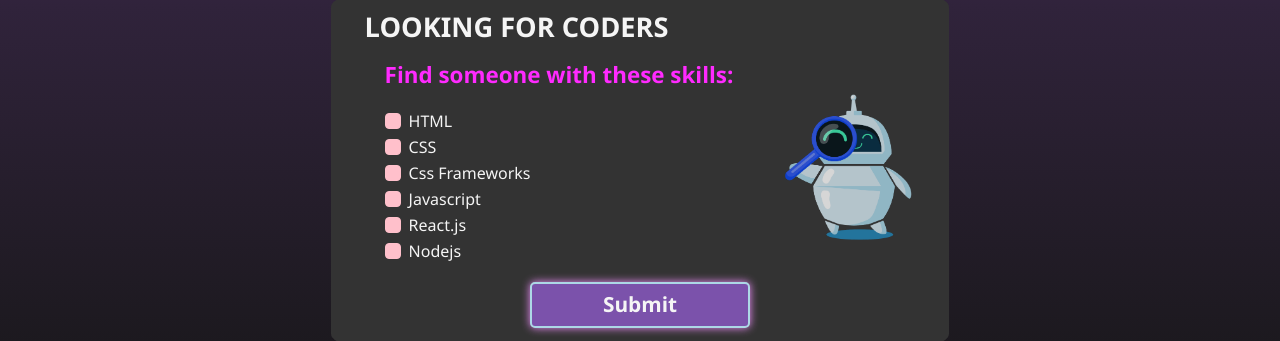
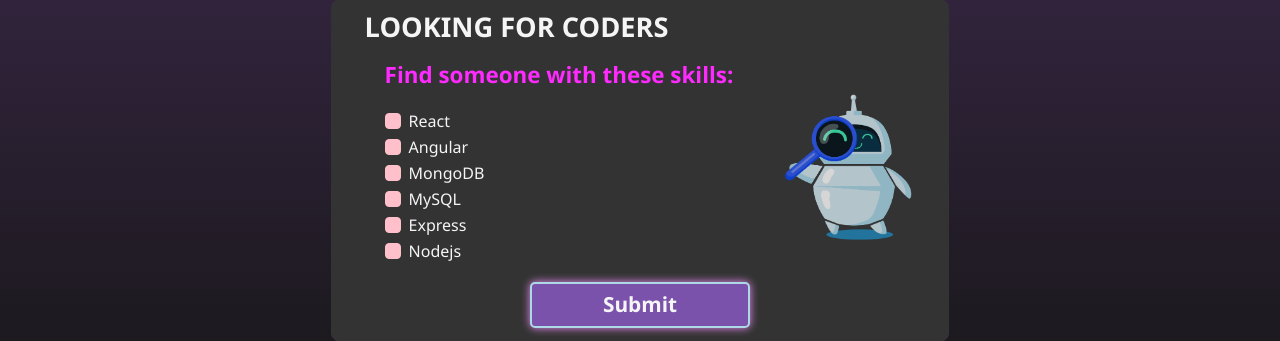
Before and after one commit to LorenzoFTSIC/LFCoders, a React (Create React App) app in the folder client/: page /searchcoders in a window 1280 px wide. Shown: the part 353-694 px from the top of the page. Built offline with nearby package versions, Linux system fonts and the light colour scheme.

Commit message:
added values to sign up and lfc form

```diff
--- a/client/src/pages/Searchcoders.js
+++ b/client/src/pages/Searchcoders.js
@@ -51,33 +51,33 @@ const Searchcoders = () => {
                     <div style={styles.formContainer}>
 
                       <div className="form-check">
-                        <input className="form-check-input" style={styles.checkbox} type="checkbox" value="" id="html"/>
-                        <label className="form-check-label" htmlFor="html">
-                          HTML
+                        <input className="form-check-input" style={styles.checkbox} type="checkbox" value="React" id="react"/>
+                        <label className="form-check-label" htmlFor="react">
+                          React
                         </label>
                       </div>
                       <div className="form-check">
-                        <input className="form-check-input" style={styles.checkbox} type="checkbox" value="" id="css"/>
-                        <label className="form-check-label" htmlFor="css">
-                          CSS
+                        <input className="form-check-input" style={styles.checkbox} type="checkbox" value="Angular" id="angular"/>
+                        <label className="form-check-label" htmlFor="angular">
+                          Angular
                         </label>
                       </div>
                       <div className="form-check">
-                        <input className="form-check-input" style={styles.checkbox} type="checkbox" value="" id="cssframework"/>
-                        <label className="form-check-label" htmlFor="cssframework">
-                          Css Frameworks
+                        <input className="form-check-input" style={styles.checkbox} type="checkbox" value="MongoDB" id="mongodb"/>
+                        <label className="form-check-label" htmlFor="mongodb">
+                          MongoDB
                         </label>
                       </div>
                       <div className="form-check">
-                        <input className="form-check-input" style={styles.checkbox} type="checkbox" value="" id="js"/>
-                        <label className="form-check-label" htmlFor="js">
-                          Javascript
+                        <input className="form-check-input" style={styles.checkbox} type="checkbox" value="MySQL" id="mysql"/>
+                        <label className="form-check-label" htmlFor="mysql">
+                          MySQL
                         </label>
                       </div>
                       <div className="form-check">
-                        <input className="form-check-input" style={styles.checkbox} type="checkbox" value="" id="react"/>
-                        <label className="form-check-label" htmlFor="react">
-                          React.js
+                        <input className="form-check-input" style={styles.checkbox} type="checkbox" value="Express" id="express"/>
+                        <label className="form-check-label" htmlFor="express">
+                          Express
                         </label>
                       </div>
                       <div className="form-check">
--- a/client/src/pages/Signup.js
+++ b/client/src/pages/Signup.js
@@ -302,37 +302,37 @@ const Signup = () => {
                     <div style={styles.formContainer}>
 
                       <div className="form-check">
-                        <input className="form-check-input" style={styles.checkbox} type="checkbox" value="" id="html"/>
-                        <label className="form-check-label" htmlFor="html">
-                          HTML
+                        <input className="form-check-input" style={styles.checkbox} type="checkbox" value="React" id="react"/>
+                        <label className="form-check-label" htmlFor="react">
+                          React
                         </label>
                       </div>
                       <div className="form-check">
-                        <input className="form-check-input" style={styles.checkbox} type="checkbox" value="" id="css"/>
-                        <label className="form-check-label" htmlFor="css">
-                          CSS
+                        <input className="form-check-input" style={styles.checkbox} type="checkbox" value="Angular" id="angular"/>
+                        <label className="form-check-label" htmlFor="angular">
+                          Angular
                         </label>
                       </div>
                       <div className="form-check">
-                        <input className="form-check-input" style={styles.checkbox} type="checkbox" value="" id="cssframework"/>
-                        <label className="form-check-label" htmlFor="cssframework">
-                          Css Frameworks
+                        <input className="form-check-input" style={styles.checkbox} type="checkbox" value="MongoDB" id="mongodb"/>
+                        <label className="form-check-label" htmlFor="mongodb">
+                          MongoDB
                         </label>
                       </div>
                       <div className="form-check">
-                        <input className="form-check-input" style={styles.checkbox} type="checkbox" value="" id="js"/>
-                        <label className="form-check-label" htmlFor="js">
-                          Javascript
+                        <input className="form-check-input" style={styles.checkbox} type="checkbox" value="MySQL" id="mysql"/>
+                        <label className="form-check-label" htmlFor="mysql">
+                          MySQL
                         </label>
                       </div>
                       <div className="form-check">
-                        <input className="form-check-input" style={styles.checkbox} type="checkbox" value="" id="react"/>
-                        <label className="form-check-label" htmlFor="react">
-                          React.js
+                        <input className="form-check-input" style={styles.checkbox} type="checkbox" value="Express" id="express"/>
+                        <label className="form-check-label" htmlFor="express">
+                          Express
                         </label>
                       </div>
                       <div className="form-check">
-                        <input className="form-check-input" style={styles.checkbox} type="checkbox" value="" id="node"/>
+                        <input className="form-check-input" style={styles.checkbox} type="checkbox" value="Node" id="node"/>
                         <label className="form-check-label" htmlFor="node">
                           Nodejs
                         </label>
```
